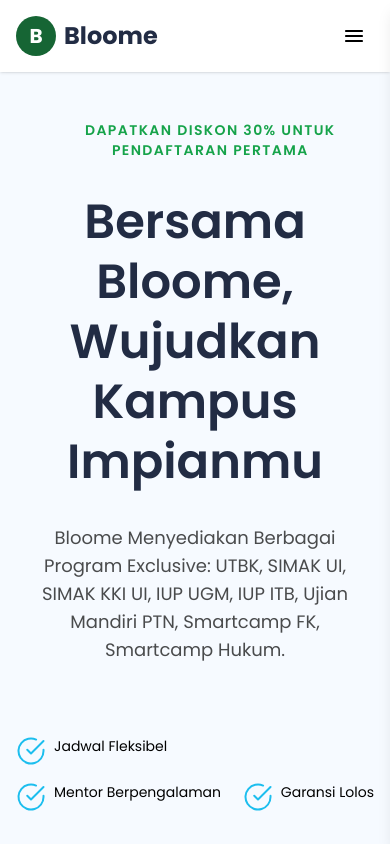
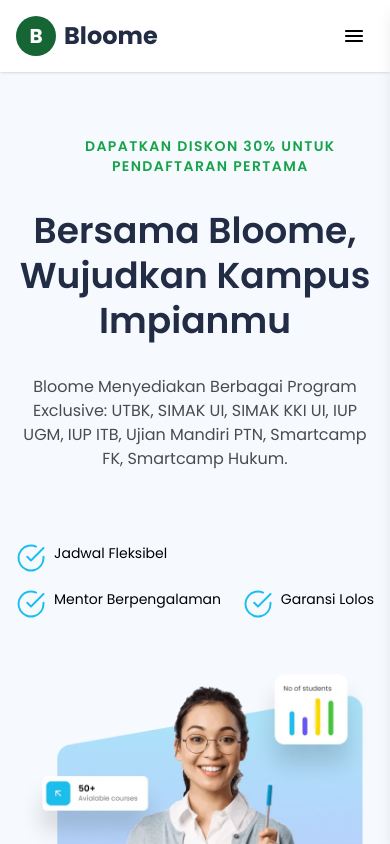
Before and after one commit to RedyPutraSembada/Bloome, a Next.js app: page / in a window 390 px wide. Shown: the top 844 px of the page. Built offline with nearby package versions, Linux system fonts and the light colour scheme; some icons are missing.

Commit message:
update tampilan mobile

```diff
--- a/src/app/components/Common/Breadcrumb.tsx
+++ b/src/app/components/Common/Breadcrumb.tsx
@@ -8,9 +8,9 @@
   return (
     <div className="dark:bg-darkmode relative z-10 overflow-hidden pb-[60px] pt-[120px] md:pt-[130px] lg:pt-[160px]">
       <div className="from-stroke/0 via-stroke to-stroke/0 dark:via-dark-3 absolute bottom-0 left-0 h-px w-full bg-linear-to-r"></div>
-      <div className="container mx-auto">
-        <div className="-mx-4 flex flex-wrap items-center">
-          <div className="w-full px-4">
+      <div className="container">
+        <div className="flex flex-wrap items-center">
+          <div className="w-full">
             <div className="text-center">
               <h1 className="text-black mb-4 text-3xl font-bold sm:text-4xl md:text-[40px] md:leading-[1.2] dark:text-white">
                 {pageName}
--- a/src/app/components/Documentation/Documentation.tsx
+++ b/src/app/components/Documentation/Documentation.tsx
@@ -8,7 +8,7 @@
 export const Documentation = () => {
     return (
         <div className="" >
-            <div className="container mx-auto lg:max-w-(--breakpoint-xl) md:max-w-(--breakpoint-md) p-6 lg:pt-44 pt-16">
+            <div className="container p-6 lg:pt-44 pt-16">
                 <div className="grid grid-cols-12 gap-6">
                     <div className="lg:col-span-3 col-span-12 lg:block hidden">
                         <DocNavigation />
--- a/src/app/components/Home/Hero/index.tsx
+++ b/src/app/components/Home/Hero/index.tsx
@@ -31,8 +31,8 @@
   };
 
   return (
-    <section id='home-section' className='bg-slate-gray'>
-      <div className='container pt-16'>
+    <section id='home-section' className='bg-slate-gray w-full overflow-hidden'>
+      <div className='container pt-20 lg:pt-16'>
         <motion.div
           className='grid grid-cols-1 lg:grid-cols-12 lg:gap-1 gap-10 items-center'
           variants={containerVariants}
@@ -51,13 +51,13 @@
               </p>
             </motion.div>
             <motion.h1
-              className='text-midnight_text lg:text-start text-center font-semibold leading-tight capitalize'
+              className='text-midnight_text lg:text-start text-center font-semibold leading-tight capitalize text-4xl sm:text-5xl lg:text-65'
               variants={itemVariants}
             >
               Bersama Bloome, Wujudkan Kampus Impianmu
             </motion.h1>
             <motion.p
-              className='text-black/70 text-lg lg:text-start text-center max-w-xl capitalize'
+              className='text-black/70 text-base sm:text-lg lg:text-start text-center max-w-xl capitalize'
               variants={itemVariants}
             >
               Bloome menyediakan berbagai program exclusive: UTBK, SIMAK UI, SIMAK KKI UI, IUP UGM, IUP ITB, Ujian Mandiri PTN, Smartcamp FK, Smartcamp Hukum.
@@ -113,6 +113,7 @@
               alt='Model dengan almamater'
               width={1000}
               height={805}
+              className='w-full h-auto max-w-full'
             />
           </motion.div>
         </motion.div>
--- a/src/app/components/Home/Newsletter/index.tsx
+++ b/src/app/components/Home/Newsletter/index.tsx
@@ -5,7 +5,7 @@
     <section>
       <div className='container'>
         <div className='grid grid-cols-1 gap-y-10 gap-x-6 md:grid-cols-12 xl:gap-x-8'>
-          <div className='col-span-12 bg-newsletter-bg bg-cover rounded-2xl bg-no-repeat px-4'>
+          <div className='col-span-12 bg-newsletter-bg bg-cover rounded-2xl bg-no-repeat'>
             <div className='mb-10 mt-24 lg:mx-64 lg:my-24'>
               <h2 className='text-center font-semibold text-white mb-3'>
                 Newsletter.
--- a/src/app/components/Layout/Header/Navigation/MobileHeaderLink.tsx
+++ b/src/app/components/Layout/Header/Navigation/MobileHeaderLink.tsx
@@ -23,7 +23,7 @@
       <Link
         href={item.href}
         onClick={item.submenu ? handleToggle : handleLinkClick}
-        className="flex items-center justify-between w-full py-2 text-muted focus:outline-hidden text-black hover:text-primary"
+        className="flex items-center justify-between w-full py-2 px-2 text-muted focus:outline-hidden text-black hover:text-primary"
       >
         {item.label}
         {item.submenu && (
@@ -45,13 +45,13 @@
         )}
       </Link>
       {submenuOpen && item.submenu && (
-        <div className="bg-white p-2 w-full" style={{ backgroundColor: 'white' }}>
+        <div className="bg-white px-2 py-2 w-full" style={{ backgroundColor: 'white' }}>
           {item.submenu.map((subItem, index) => (
             <Link
               key={index}
               href={subItem.href}
               onClick={handleLinkClick}
-              className="block py-2 text-gray-500 hover:bg-gray-200"
+              className="block py-2 px-2 text-gray-500 hover:bg-gray-200"
             >
               {subItem.label}
             </Link>
--- a/src/app/components/NotFound/index.tsx
+++ b/src/app/components/NotFound/index.tsx
@@ -5,9 +5,9 @@
 const NotFound = () => {
   return (
     <section className="bg-white pt-8 pb-20">
-      <div className="container mx-auto">
-        <div className="-mx-4 flex flex-wrap items-center">
-          <div className="w-full px-4 md:w-5/12 lg:w-6/12">
+      <div className="container">
+                  <div className="flex flex-wrap items-center">
+            <div className="w-full md:w-5/12 lg:w-6/12">
             <div className="relative mx-auto aspect-129/138 max-w-[357px] text-center">
               <Image
                 src="/images/404.svg"
@@ -20,7 +20,7 @@
               />
             </div>
           </div>
-          <div className="w-full px-4 md:w-7/12 lg:w-6/12 xl:w-5/12">
+                      <div className="w-full md:w-7/12 lg:w-6/12 xl:w-5/12">
             <div>
               <div className="mb-8">
                 <svg
--- a/src/app/components/SharedComponent/Volunteer/index.tsx
+++ b/src/app/components/SharedComponent/Volunteer/index.tsx
@@ -3,7 +3,7 @@
 const Volunteer = () => {
     return (
         <section className="py-28 bg-volunteer-bg bg-no-repeat bg-cover">
-            <div className="container mx-auto lg:max-w-(--breakpoint-xl) px-4">
+            <div className="container">
                 <div className="text-center">
                     <h2 className="text-30 font-medium text-white mb-6">
                         Become a Volunteer
--- a/src/app/globals.css
+++ b/src/app/globals.css
@@ -26,7 +26,8 @@
 
 @layer utilities {
   .container {
-    @apply max-w-7xl mx-auto w-full px-4;
+    @apply max-w-7xl mx-auto w-full px-4 sm:px-6 lg:px-8;
+    box-sizing: border-box;
   }
 }
 
@@ -37,10 +38,39 @@
   ::backdrop,
   ::file-selector-button {
     border-color: var(--color-gray-200, currentcolor);
+    box-sizing: border-box;
+  }
+
+  html, body {
+    overflow-x: hidden;
+    width: 100%;
+    max-width: 100%;
+    position: relative;
+  }
+
+  body {
+    min-height: 100vh;
+    display: flex;
+    flex-direction: column;
+  }
+
+  main {
+    flex: 1;
+    width: 100%;
+    max-width: 100%;
+    overflow-x: hidden;
   }
 
   section {
     @apply py-14;
+    width: 100%;
+    max-width: 100%;
+    overflow-x: hidden;
+  }
+
+  img {
+    max-width: 100%;
+    height: auto;
   }
 
   h1 {
@@ -72,3 +102,16 @@
 .slick-dots li button:before {
   font-size: 11px !important;
 }
+
+/* Additional mobile fixes */
+@media (max-width: 768px) {
+  .container {
+    padding-left: 1rem;
+    padding-right: 1rem;
+  }
+
+  section {
+    padding-left: 0;
+    padding-right: 0;
+  }
+}
--- a/src/app/layout.tsx
+++ b/src/app/layout.tsx
@@ -16,7 +16,10 @@
 }>) {
   return (
     <html lang='en' suppressHydrationWarning>
-      <body className={`${font.className}`}>
+      <head>
+        <meta name="viewport" content="width=device-width, initial-scale=1.0, maximum-scale=1.0, user-scalable=no" />
+      </head>
+      <body className={`${font.className} overflow-x-hidden`}>
         <Header />
         {children}
         <Footer />
```
Also changed, not shown: src/app/components/Layout/Header/index.tsx (+5 -5 lines).
